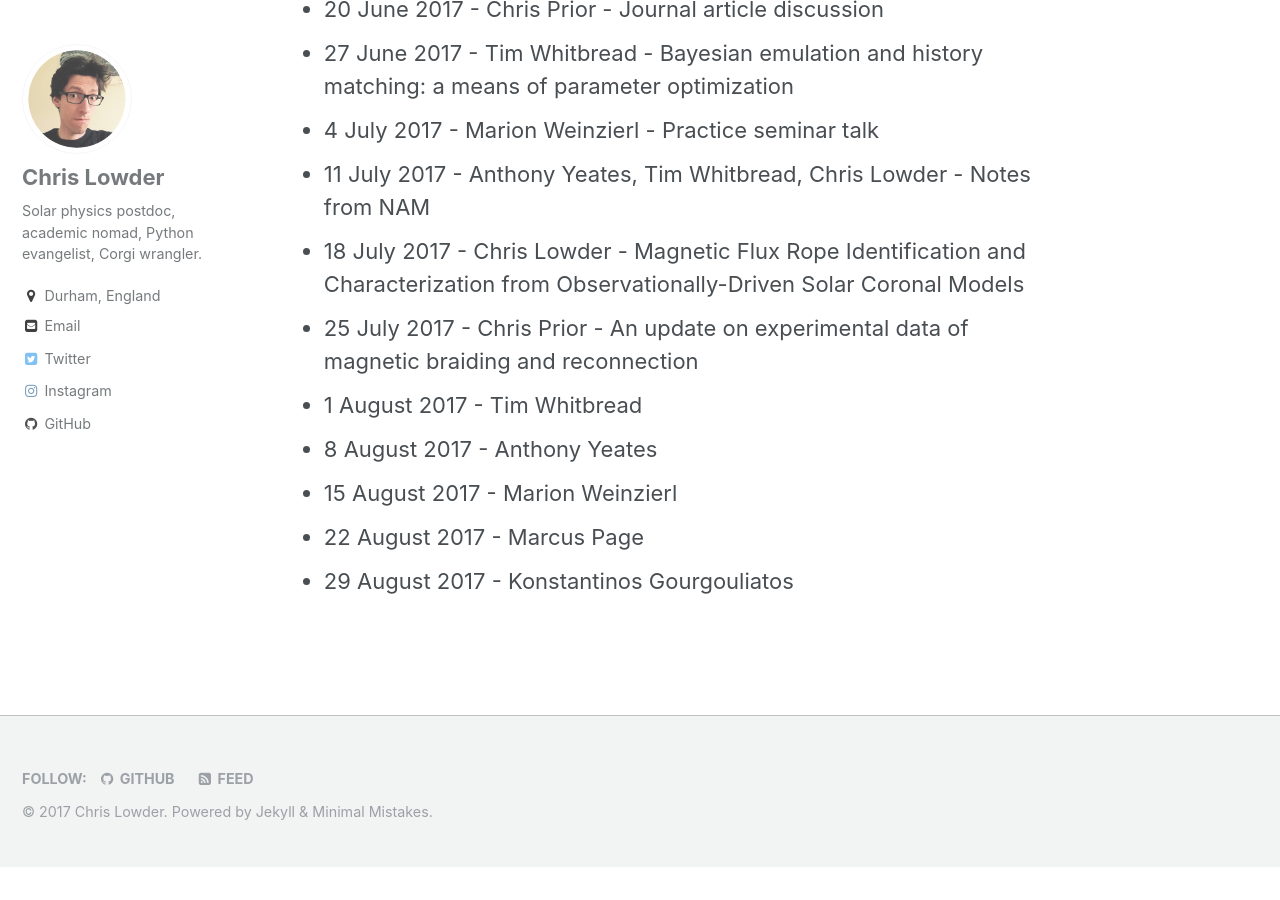
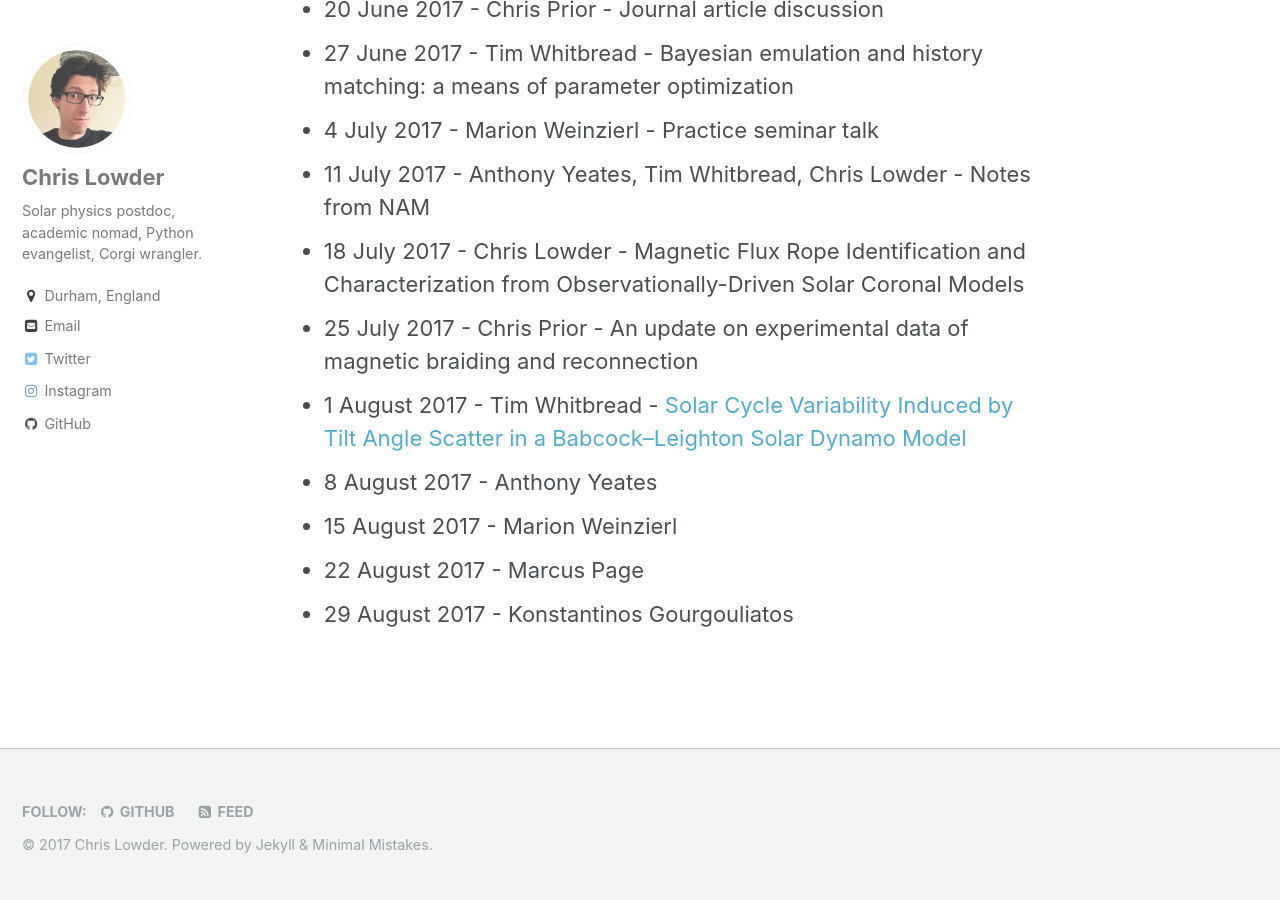
Before and after one commit to lowderchris/lowderchris.github.io, a Jekyll site: the page built from _pages/mhd-seminar.md, in a window 1280 px wide and 900 px high, scrolled down 1054 px. Built offline with Jekyll 4.4.1, drawn with Linux system fonts in a browser that asks for light colours; before the commit the page ends 1921 px from its top, so only the background shows below that.

Commit message:
Updated MHD seminar list

```diff
--- a/_pages/mhd-seminar.md
+++ b/_pages/mhd-seminar.md
@@ -20,7 +20,7 @@ Our research group conducts a regular series of seminars to highlight research o
 - 11 July 2017 - Anthony Yeates, Tim Whitbread, Chris Lowder - Notes from NAM
 - 18 July 2017 - Chris Lowder - Magnetic Flux Rope Identification and Characterization from Observationally-Driven Solar Coronal Models
 - 25 July 2017 - Chris Prior - An update on experimental data of magnetic braiding and reconnection
-- 1 August 2017 - Tim Whitbread
+- 1 August 2017 - Tim Whitbread - [Solar Cycle Variability Induced by Tilt Angle Scatter in a Babcock--Leighton Solar Dynamo Model](https://arxiv.org/abs/1706.08933v1)
 - 8 August 2017 - Anthony Yeates
 - 15 August 2017 - Marion Weinzierl
 - 22 August 2017 - Marcus Page
```
